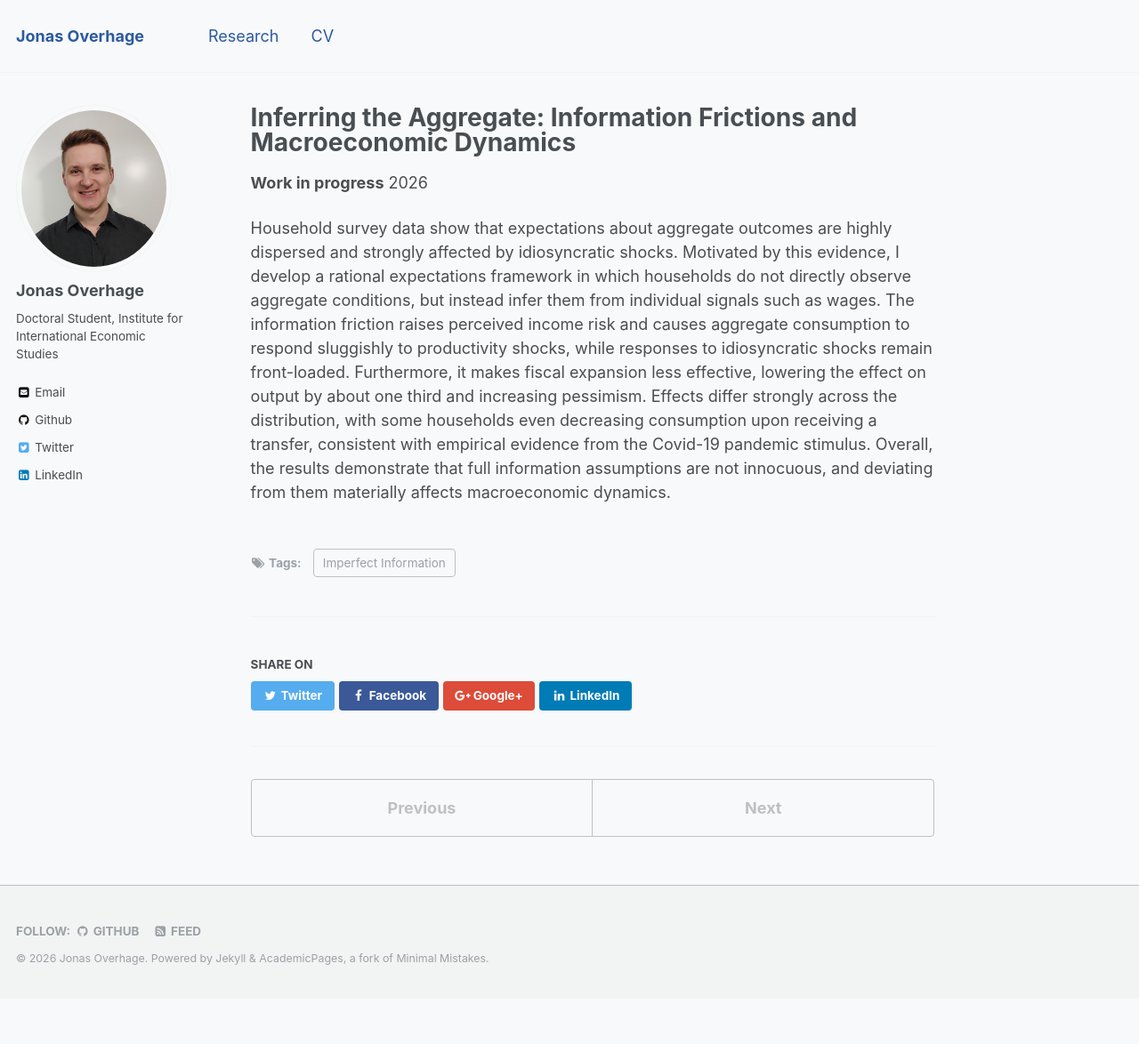
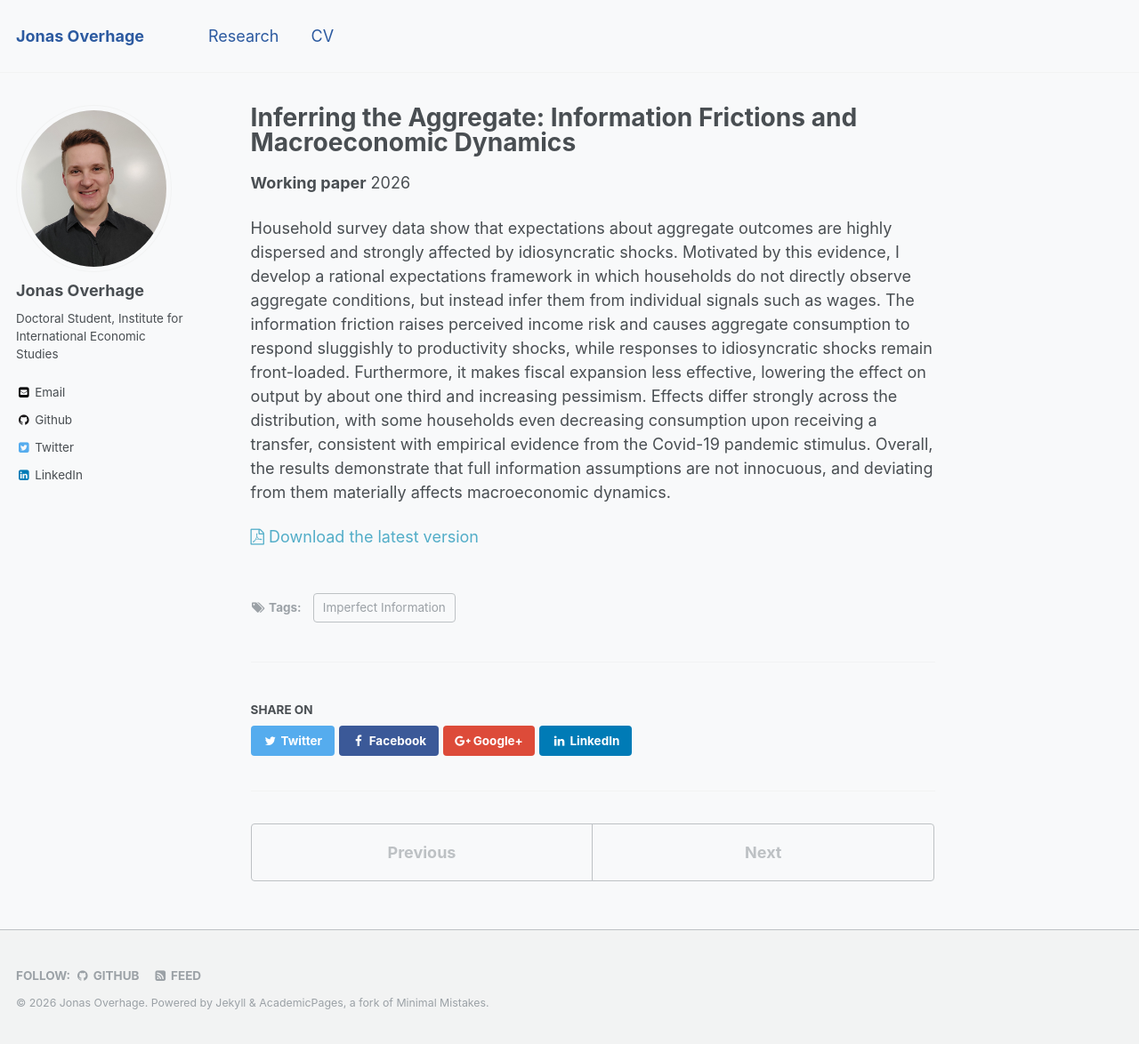
Before and after one commit to JOverhage/JOverhage.github.io, a Jekyll site: the page built from _research/consumption-information.md, in a window 1280 px wide and 1174 px high. Shown: the whole window at 89% size. Built offline with Jekyll 4.4.1, drawn with Linux system fonts in a browser that asks for light colours.

Commit message:
paper add, main page update

```diff
--- a/_research/consumption-information.md
+++ b/_research/consumption-information.md
@@ -13,13 +13,13 @@ date: 2026-02-21
 
 venue: ''
 
-paperurl: ''
+paperurl: '/files/Overhage_JMP.pdf'
 
 citation: 'Overhage, J. (2026). "Inferring the Aggregate: Information Frictions and Macroeconomic Dynamics".'
 
-PublicationStatus: 'WorkInProgress'
+PublicationStatus: 'WorkingPaper'
 
-status: 'Work in progress'
+status: 'Working paper'
 
 tags: ['Imperfect Information']
 
@@ -29,7 +29,7 @@ job_market_paper: true
 
 homepage_order: 1
 
-homepage_status: 'Draft coming soon'
+homepage_status: 'Working paper'
 
 detailsurl: '/research/consumption-information'
 
@@ -39,6 +39,8 @@ details_label: 'Abstract'
 
 Household survey data show that expectations about aggregate outcomes are highly dispersed and strongly affected by idiosyncratic shocks. Motivated by this evidence, I develop a rational expectations framework in which households do not directly observe aggregate conditions, but instead infer them from individual signals such as wages. The information friction raises perceived income risk and causes aggregate consumption to respond sluggishly to productivity shocks, while responses to idiosyncratic shocks remain front-loaded. Furthermore, it makes fiscal expansion less effective, lowering the effect on output by about one third and increasing pessimism. Effects differ strongly across the distribution, with some households even decreasing consumption upon receiving a transfer, consistent with empirical evidence from the Covid-19 pandemic stimulus. Overall, the results demonstrate that full information assumptions are not innocuous, and deviating from them materially affects macroeconomic dynamics.
 
+<a href="/files/Overhage_JMP.pdf"><i class="fa fa-file-pdf-o" aria-hidden="true"></i> Download the latest version</a>
+
 <!--
 Recommended citation: XXX,YYY,ZZZ (2023). &quot;title&quot; <i>Working Paper</i>.
 -->
```
Also changed, not shown: 1 other file.
